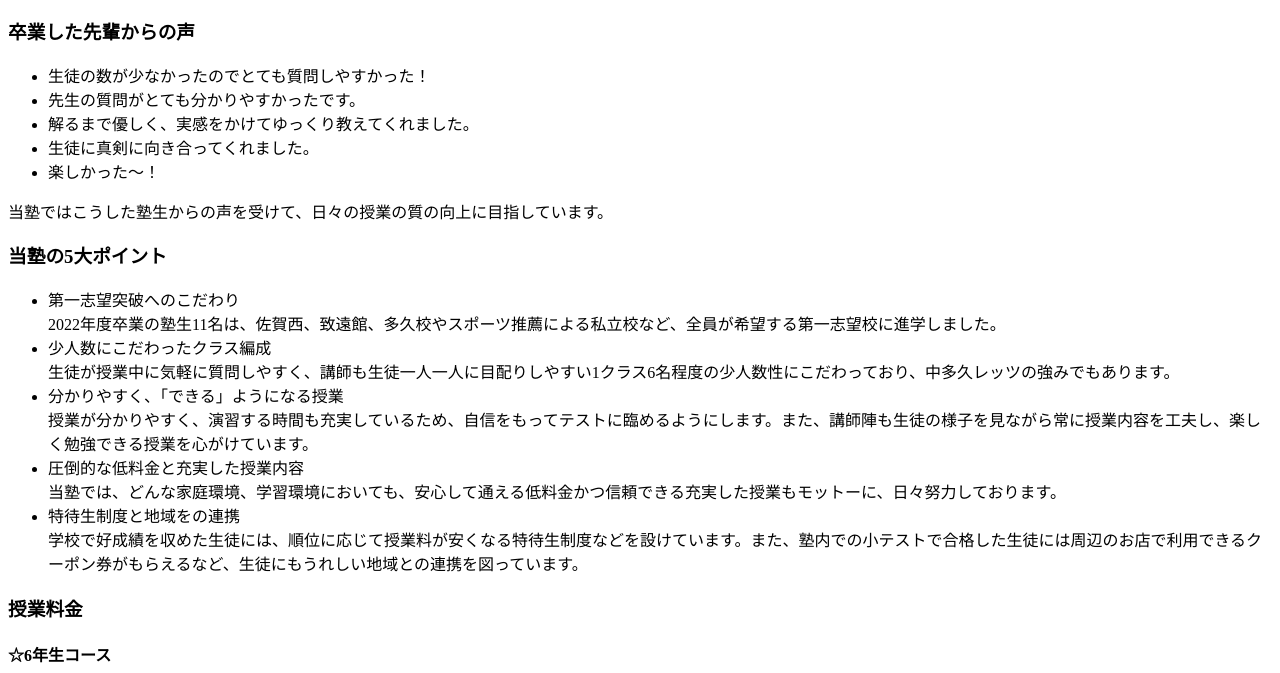
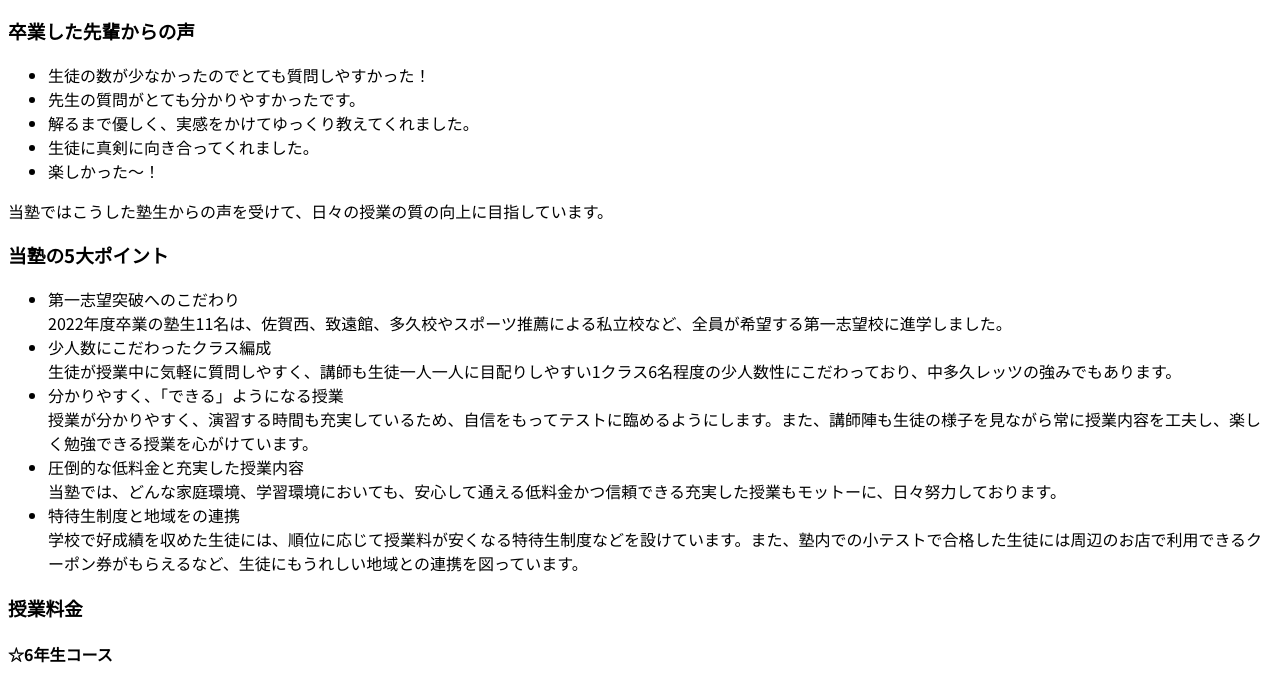
Before and after one commit to NakatakuLets/temp, a plain HTML site: page index.html in a window 1280 px wide. Shown: the part 127-800 px from the top of the page. Drawn offline with Linux system fonts and the light colour scheme.

Commit message:
Add files via upload

```diff
--- a/index.html
+++ b/index.html
@@ -9,7 +9,11 @@
         <meta name="format-detection" content="telephone=no, email=no, address=no">
         <meta name="viewport" content="width=device-width,initial-scale=1">
         <meta name="author" content="Tashiro Hiroaki">
+        <link rel="preconnect" href="https://fonts.googleapis.com">
+        <link rel="preconnect" href="https://fonts.gstatic.com" crossorigin>
+        <link href="https://fonts.googleapis.com/css2?family=Noto+Sans+JP:wght@100;300;400;500;700;900&display=swap" rel="stylesheet">
         <link rel="icon" href="Assets/favicon.ico">
+        <link rel="stylesheet" href="Assets/index.css">
     </head>
 
     <body>
```
